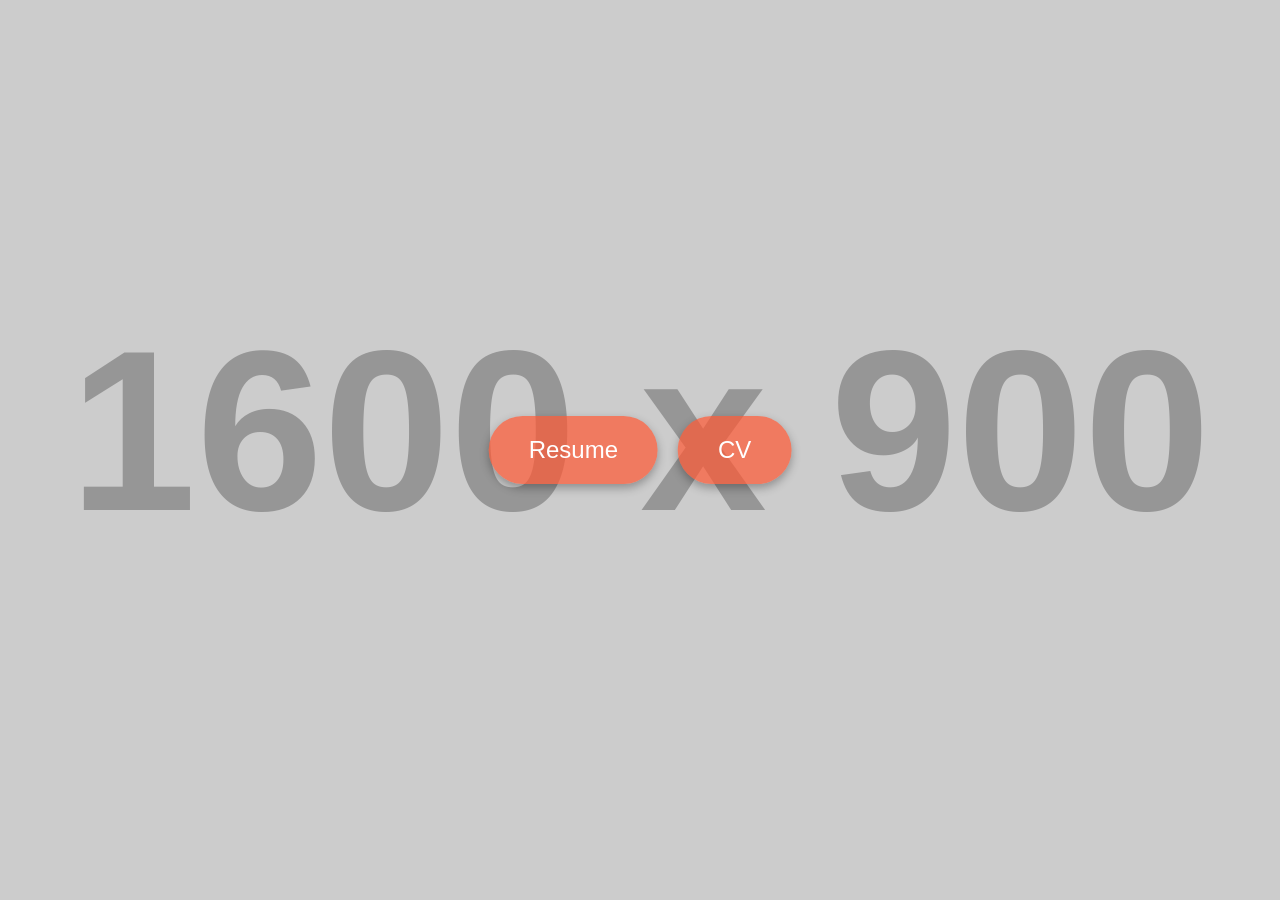
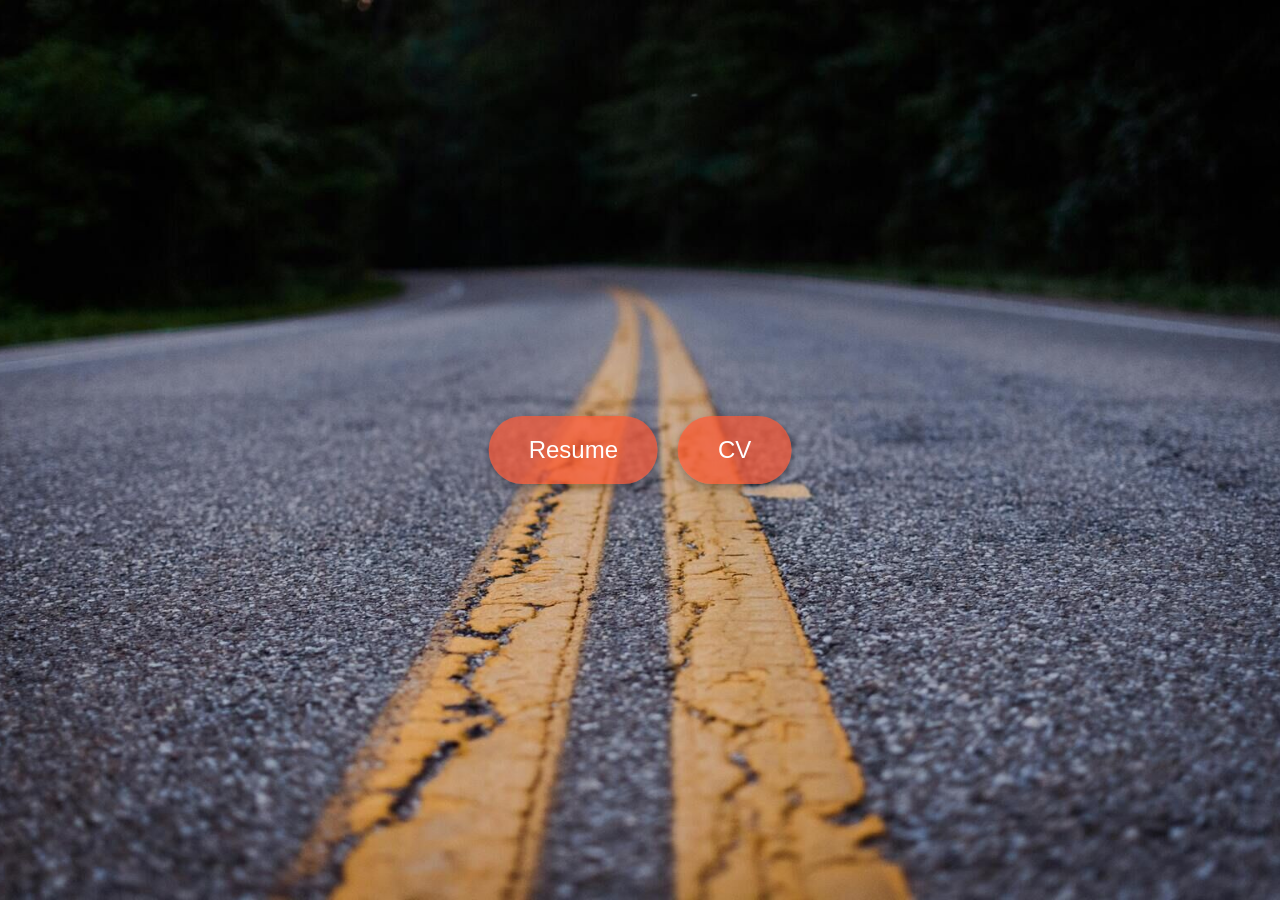
Before and after one commit to jackhamondpro/jackhamondpro.github.io, a Jekyll site: the page about/résumé-cv/résumé-cv-landing.html, which Jekyll copies as it is, in a window 1280 px wide. Built offline with Jekyll 4.4.1, drawn with Linux system fonts in a browser that asks for light colours.

Commit message:
Update résumé-cv-landing.html

```diff
--- a/about/résumé-cv/résumé-cv-landing.html
+++ b/about/résumé-cv/résumé-cv-landing.html
@@ -30,7 +30,7 @@
             position: relative;
             width: 100%;
             height: 100%;
-            background: url('https://via.placeholder.com/1600x900') no-repeat center center fixed;
+            background: url('/assets/media/images/road.jpg') no-repeat center center fixed;
             background-size: cover;
             transition: transform 0.2s ease-out;
         }
```
